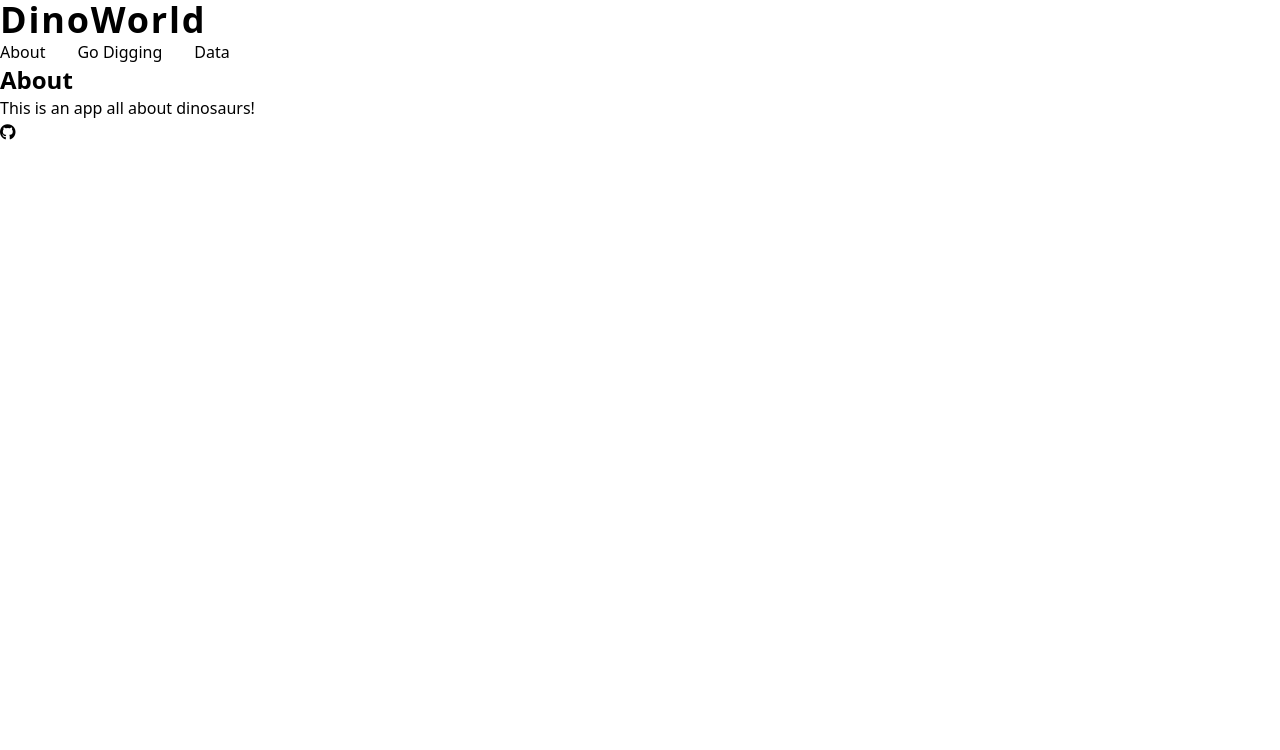
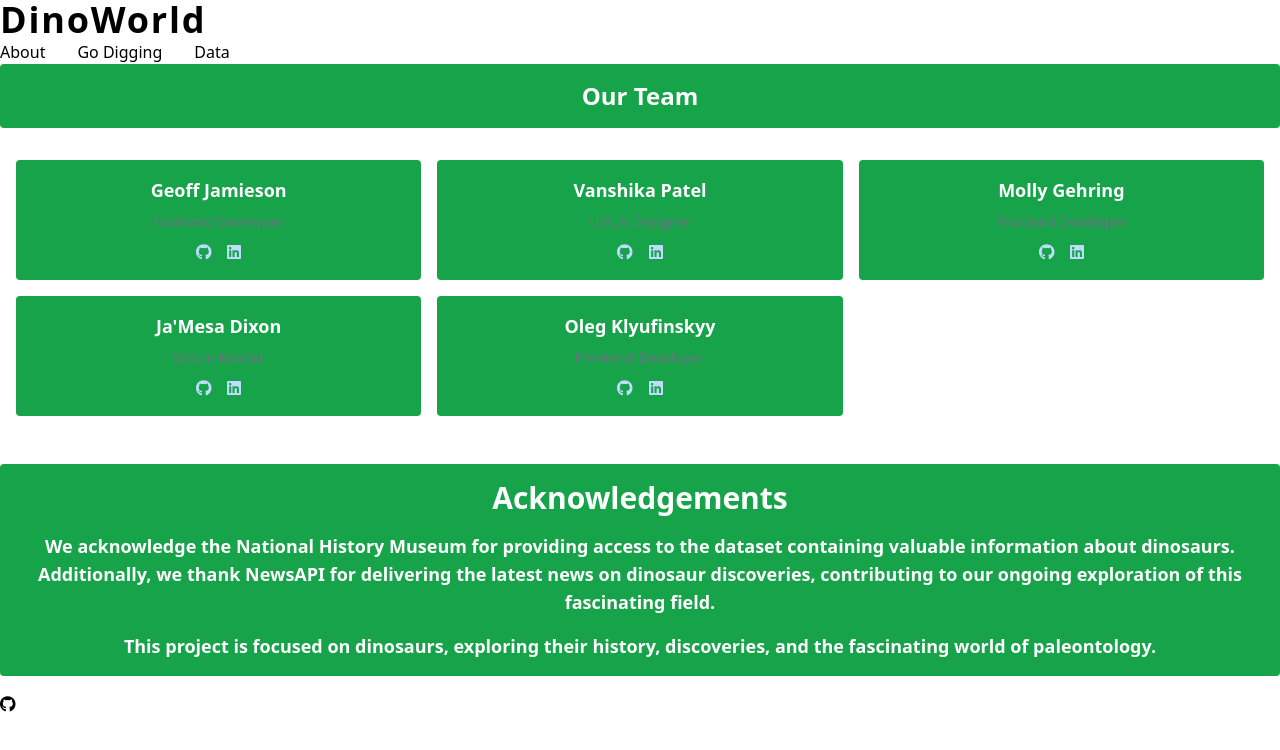
Before and after one commit to chingu-voyages/v48-tier2-team-15, a React (Vite) app: page /about in a window 1280 px wide. Shown: the top 750 px of the page. Built offline with nearby package versions, Linux system fonts and the light colour scheme.

Commit message:
created a first draft for AboutUs page

```diff
--- a/package.json
+++ b/package.json
@@ -11,6 +11,10 @@
     "preview": "vite preview"
   },
   "dependencies": {
+    "@fortawesome/fontawesome-free": "^6.5.1",
+    "@fortawesome/fontawesome-svg-core": "^6.5.1",
+    "@fortawesome/free-brands-svg-icons": "^6.5.1",
+    "@fortawesome/react-fontawesome": "^0.2.0",
     "react": "^18.2.0",
     "react-dom": "^18.2.0",
     "react-router-dom": "^6.22.3"
--- a/src/pages/About.jsx
+++ b/src/pages/About.jsx
@@ -1,8 +1,68 @@
+import React, { useState } from "react";
+import { FontAwesomeIcon } from "@fortawesome/react-fontawesome";
+import { faGithub, faLinkedin } from "@fortawesome/free-brands-svg-icons";
+
+
 const About = () => {
+  const [teamMembers] = useState([
+    { name: 'Geoff Jamieson', github: 'https://github.com/UnionPAC', linkedin: 'https://www.linkedin.com/in/geoffjamieson/', role: 'Frontend Developer' },
+    { name: 'Vanshika Patel', github: 'https://github.com/vanshika-99', linkedin: 'https://linkedin.com/in/vanshikapatel', role: 'UI/UX Designer' },
+    { name: 'Molly Gehring', github: 'https://github.com/mkg1', linkedin: 'https://www.linkedin.com/in/mollykg/', role: 'Frontend Developer' },
+    { name: "Ja'Mesa Dixon", github: 'https://github.com/MeMeD10', linkedin: 'https://www.linkedin.com/in/jamesa-dixon/', role: 'Scrum Master' },
+    { name: 'Oleg Klyufinskyy', github: 'https://github.com/olegklyufinskyy', linkedin: 'https://www.linkedin.com/in/oleg-klyufinskyy/', role: 'Frontend Developer' }
+  ]);
+
   return (
     <div>
-      <h1 className="text-2xl font-semibold">About</h1>
-      <p>This is an app all about dinosaurs!</p>
+      <div className="mb-8">
+        <h2 className="container mx-auto px-4 py-4 text-center flex-col bg-green-600  text-white  rounded p-4 text-2xl font-bold mb-4">
+          Our Team
+        </h2>
+        <div className="grid mx-auto px-4 py-4 grid-cols-1 md:grid-cols-2 lg:grid-cols-3 gap-4 text-center">
+          {teamMembers.map((member) => (
+            <div
+              key={member.name}
+              className="bg-green-600 text-white rounded p-4"
+            >
+              <h3 className="text-lg font-semibold mb-2">{member.name}</h3>
+              <p className="text-sm text-gray-500 mb-2">{member.role}</p>
+              <div className="flex justify-center">
+                <a
+                  href={member.github}
+                  className="text-blue-200 hover:text-blue-100 mr-4"
+                  target="_blank"
+                  rel="noopener noreferrer"
+                >
+                  <FontAwesomeIcon icon={faGithub} />
+                </a>
+                <a
+                  href={member.linkedin}
+                  className="text-blue-200 hover:text-blue-100"
+                  target="_blank"
+                  rel="noopener noreferrer"
+                >
+                  <FontAwesomeIcon icon={faLinkedin} />
+                </a>
+              </div>
+            </div>
+          ))}
+        </div>
+      </div>
+
+      <div className="container mx-auto px-4 py-4 text-center flex-col bg-green-600  text-white  rounded p-4 text-2xl font-bold mb-4">
+        <h2 className="text-3xl font-bold mb-4">Acknowledgements</h2>
+        <p className="text-lg mb-4">
+          We acknowledge the National History Museum for providing access to the
+          dataset containing valuable information about dinosaurs. Additionally,
+          we thank NewsAPI for delivering the latest news on dinosaur
+          discoveries, contributing to our ongoing exploration of this
+          fascinating field.
+        </p>
+        <p className="text-lg">
+          This project is focused on dinosaurs, exploring their history,
+          discoveries, and the fascinating world of paleontology.
+        </p>
+      </div>
     </div>
   );
 };
```
Also changed, not shown: 1 other file (tests, documents, lock files or other folders).
